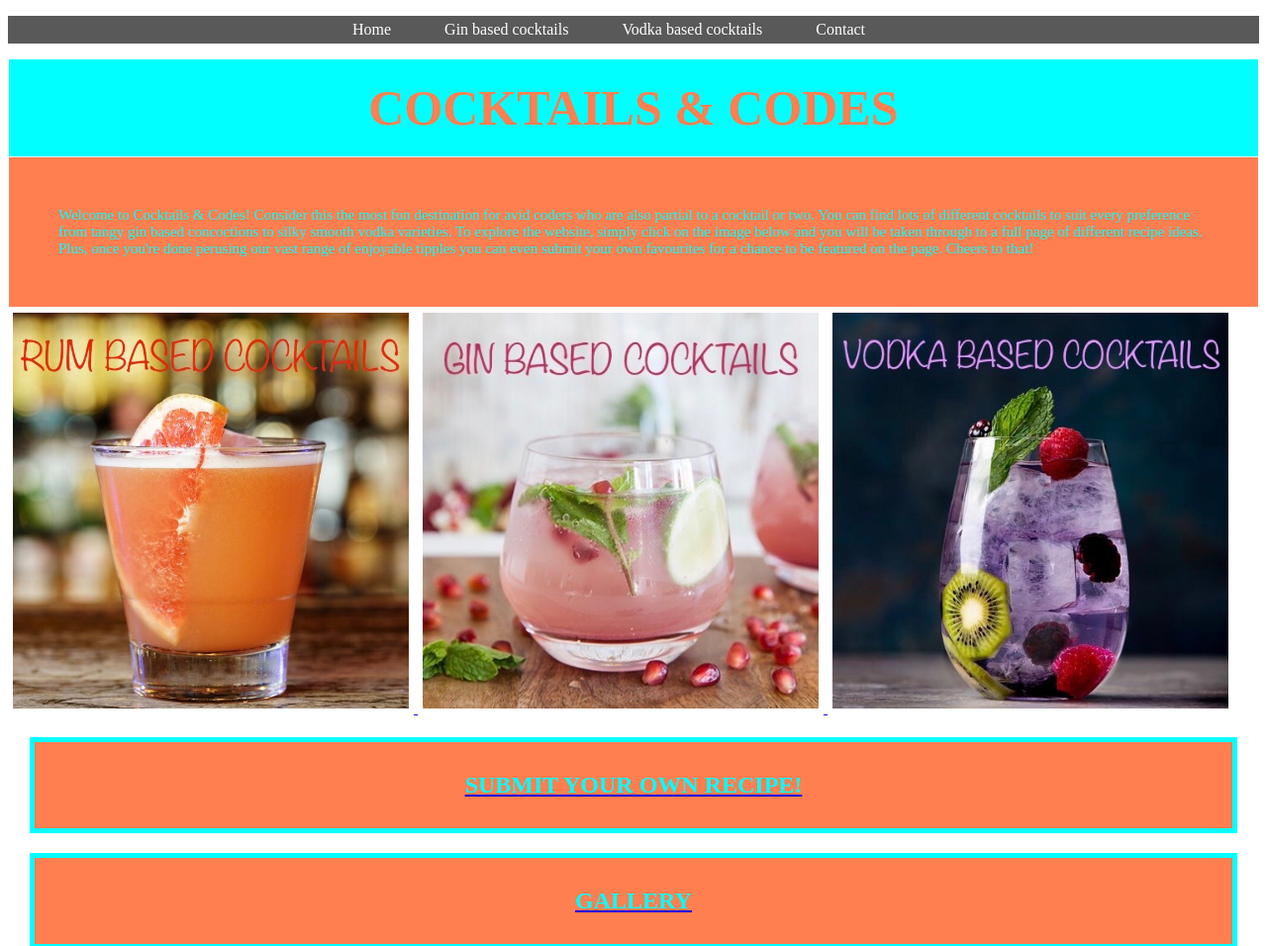
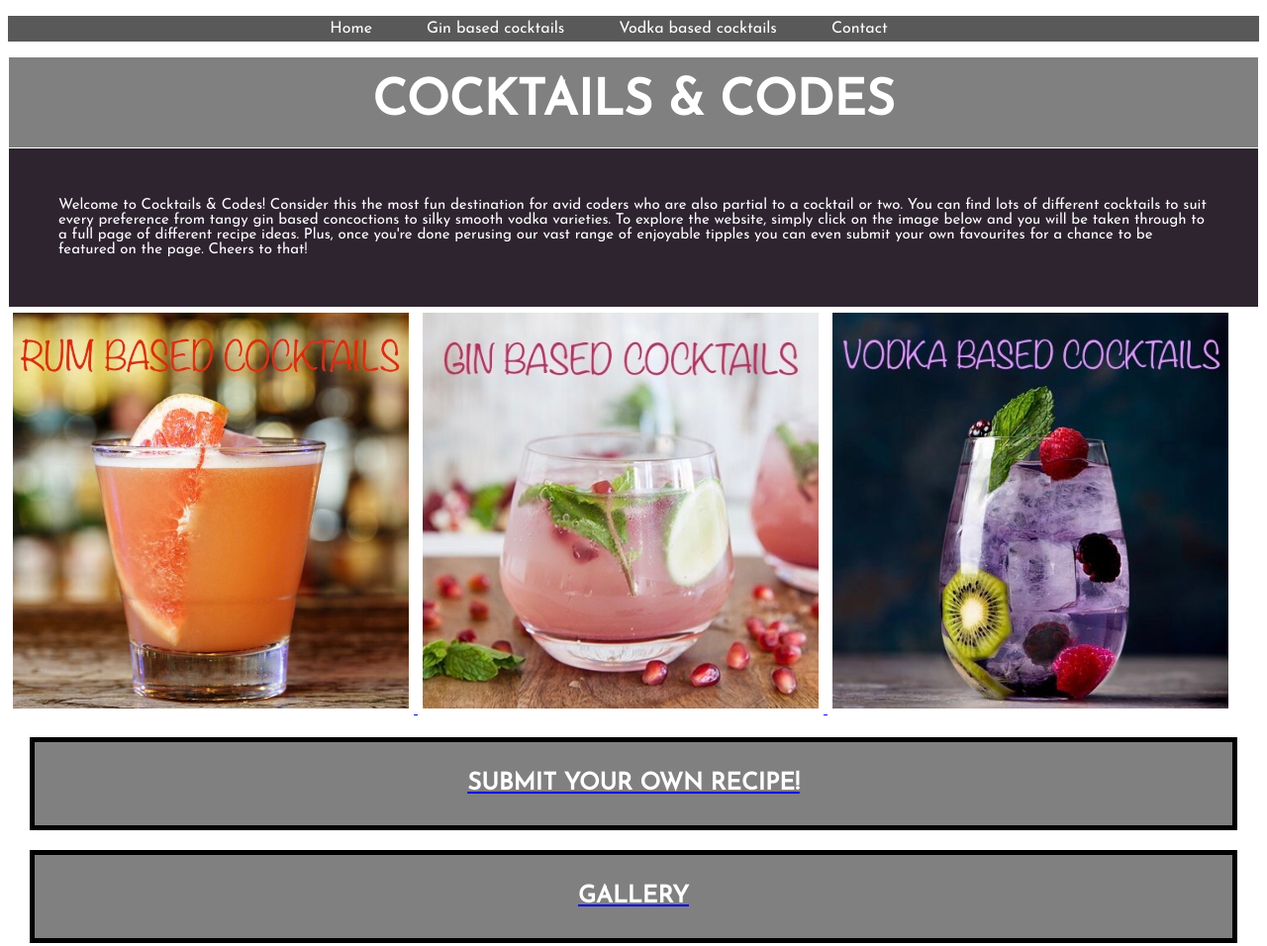
Before and after one commit to beccawade/beccacfg, a plain HTML site: page FINAL PROJECT/index.html in a window 1280 px wide. Shown: the top 956 px of the page at 99% size. Drawn offline with Linux system fonts and the light colour scheme; a script that the page names is missing.

Commit message:
FINAL PROJECT FILE SHARE

```diff
--- a/FINAL PROJECT/css/main.css
+++ b/FINAL PROJECT/css/main.css
@@ -4,6 +4,7 @@
     list-style: none;
    text-align: center;
    padding: 5px 5px ;
+   font-family: 'Josefin Sans', sans-serif;
   }
 
 .container {
@@ -34,32 +35,36 @@
     color: #c1c1c1;
   }
 .pagetitle{
-    color: coral;
+    color:white;
     text-align: center;
     padding: 20px;
-    background-color: aqua;
+    background-color: grey;
     font-size: 50px;
     margin: 1px;
+    font-family: 'Josefin Sans', sans-serif;
 }
 
 .bodycopy{
     text-align: centre;
     font-size: 15px;
-    color: aqua;
-    background-color: coral;
+    color: white;
+    background-color: rgb(46, 36, 48);
     padding: 50px;
     margin: 1px;
+    font-family: 'Josefin Sans', sans-serif;
 }
 
 .homepagebutton{
     width: 1190px;
-    border: 5px solid aqua;
+    border: 5px solid black;
     padding: 10px;
     margin: 20px;
     margin-left: auto;
     margin-right: auto;
-    background: coral;
+    background: grey;
     text-align: center;
+    font-style: none;
+
 
 
 }
@@ -70,5 +75,6 @@
 }
 
 h2{
-    color: aqua;
+    color: white;
+    font-family: 'Josefin Sans', sans-serif;
 }
--- a/FINAL PROJECT/index.html
+++ b/FINAL PROJECT/index.html
@@ -8,10 +8,11 @@
   <title>Cocktails</title>
   <link rel= "stylesheet" type= "text/css" href="./css/main.css">
   <script src="./js/main.js"></script>
+  <link href="https://fonts.googleapis.com/css?family=Josefin+Sans&display=swap" rel="stylesheet">
 </head>
 
 <body></body>
-<nav>
+<nav class="nav">
   <ul class="top">
     <li><a href="#">Home</a></li>
     <li><a href="#">Gin based cocktails</a></li>
@@ -19,8 +20,6 @@
     <li><a href="#">Contact</a></li>
   </ul>
  </nav>
- <div class="container"></div>
-
   <h1 class="pagetitle">COCKTAILS & CODES</h1>
   <div class="bodycopy">Welcome to Cocktails & Codes!
     Consider this the most fun destination for avid coders who are also partial to a cocktail or two. You can find lots of different cocktails to suit every preference from tangy gin based concoctions to silky smooth vodka varieties. To explore the website, simply click on the image below and you will be taken through to a full page of different recipe ideas.
```
